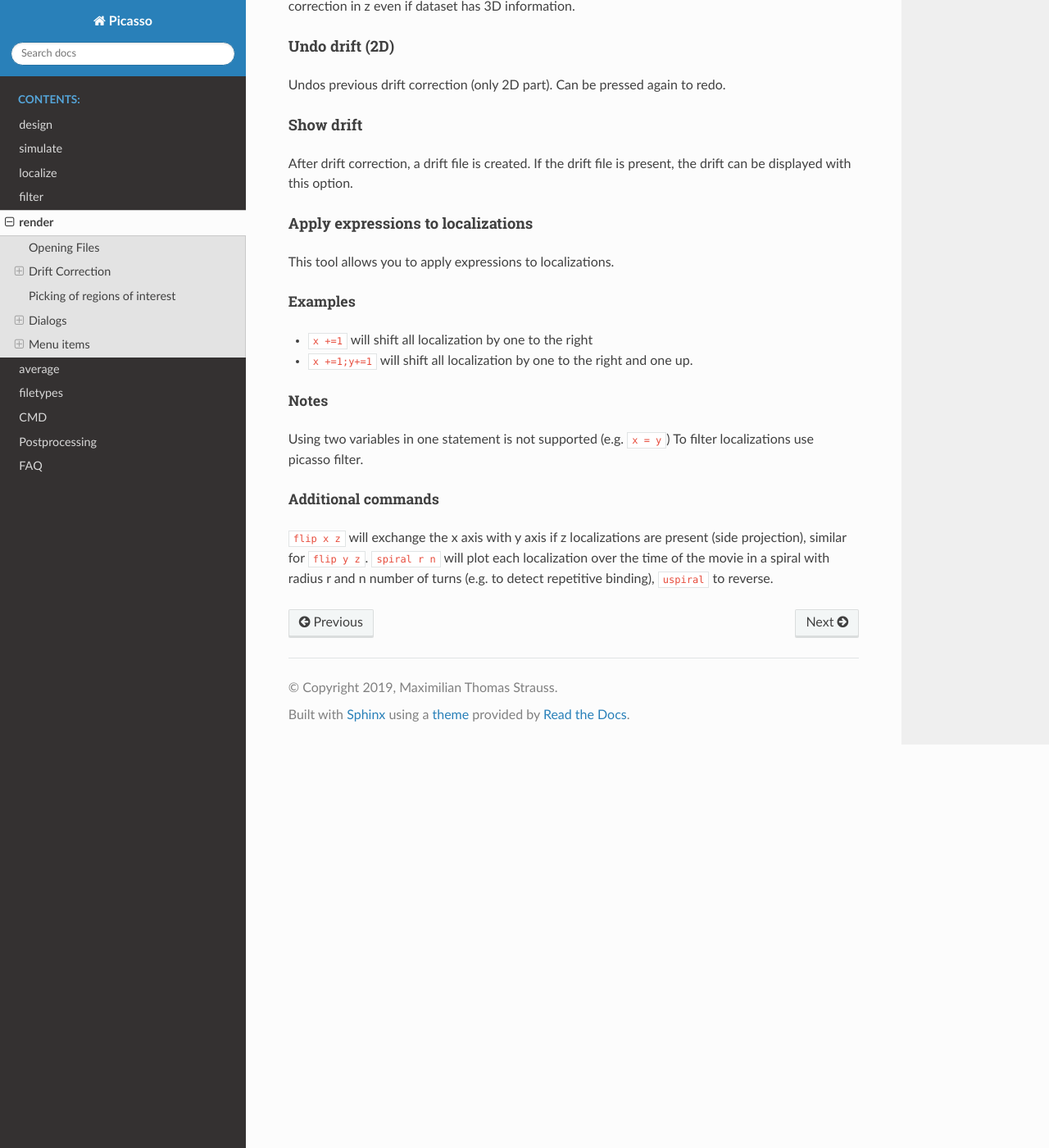
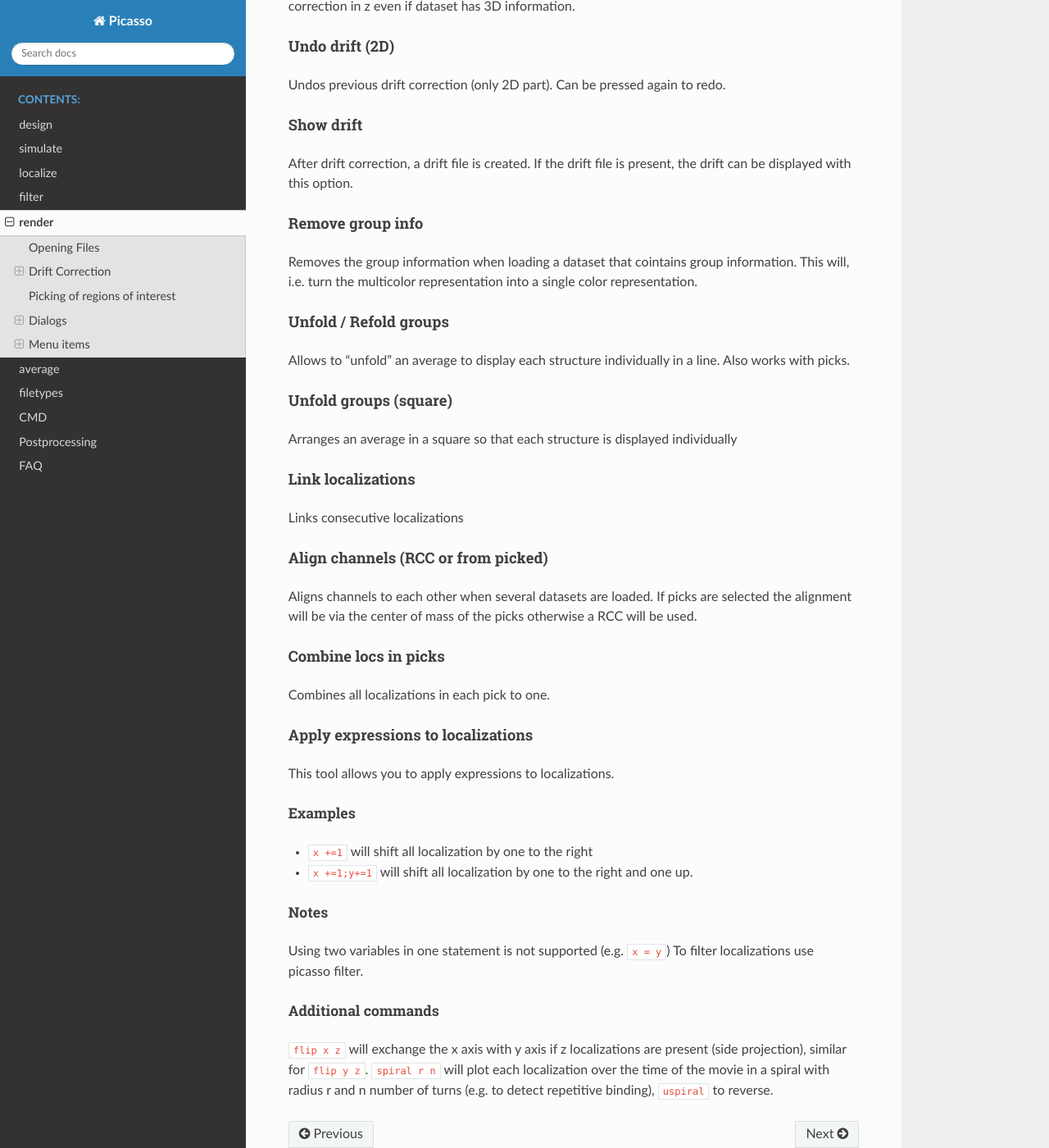
Before and after one commit to jungmannlab/picasso, a Sphinx documentation site: the page built from docs/render.rst, in a window 1280 px wide and 1400 px high, scrolled down 9323 px. Shown: the whole window at 82% size. Built offline with Sphinx 7.4.7 and the Read the Docs theme 2.0.0, drawn with Linux system fonts in a browser that asks for light colours.

Commit message:
more content for docs

```diff
--- a/docs/render.rst
+++ b/docs/render.rst
@@ -312,6 +312,30 @@ Show drift
 ^^^^^^^^^^
 After drift correction, a drift file is created. If the drift file is present, the drift can be displayed with this option.
 
+Remove group info
+^^^^^^^^^^^^^^^^^
+Removes the group information when loading a dataset that cointains group information. This will, i.e. turn the multicolor representation into a single color representation.
+
+Unfold / Refold groups
+^^^^^^^^^^^^^^^^^^^^^^
+Allows to "unfold" an average to display each structure individually in a line. Also works with picks.
+
+Unfold groups (square)
+^^^^^^^^^^^^^^^^^^^^^^
+Arranges an average in a square so that each structure is displayed individually
+
+Link localizations
+^^^^^^^^^^^^^^^^^^
+Links consecutive localizations
+
+Align channels (RCC or from picked)
+^^^^^^^^^^^^^^^^^^^^^^^^^^^^^^^^^^^
+Aligns channels to each other when several datasets are loaded. If picks are selected the alignment will be via the center of mass of the picks otherwise a RCC will be used.
+
+Combine locs in picks
+^^^^^^^^^^^^^^^^^^^^^
+Combines all localizations in each pick to one.
+
 Apply expressions to localizations
 ^^^^^^^^^^^^^^^^^^^^^^^^^^^^^^^^^^
 
```
